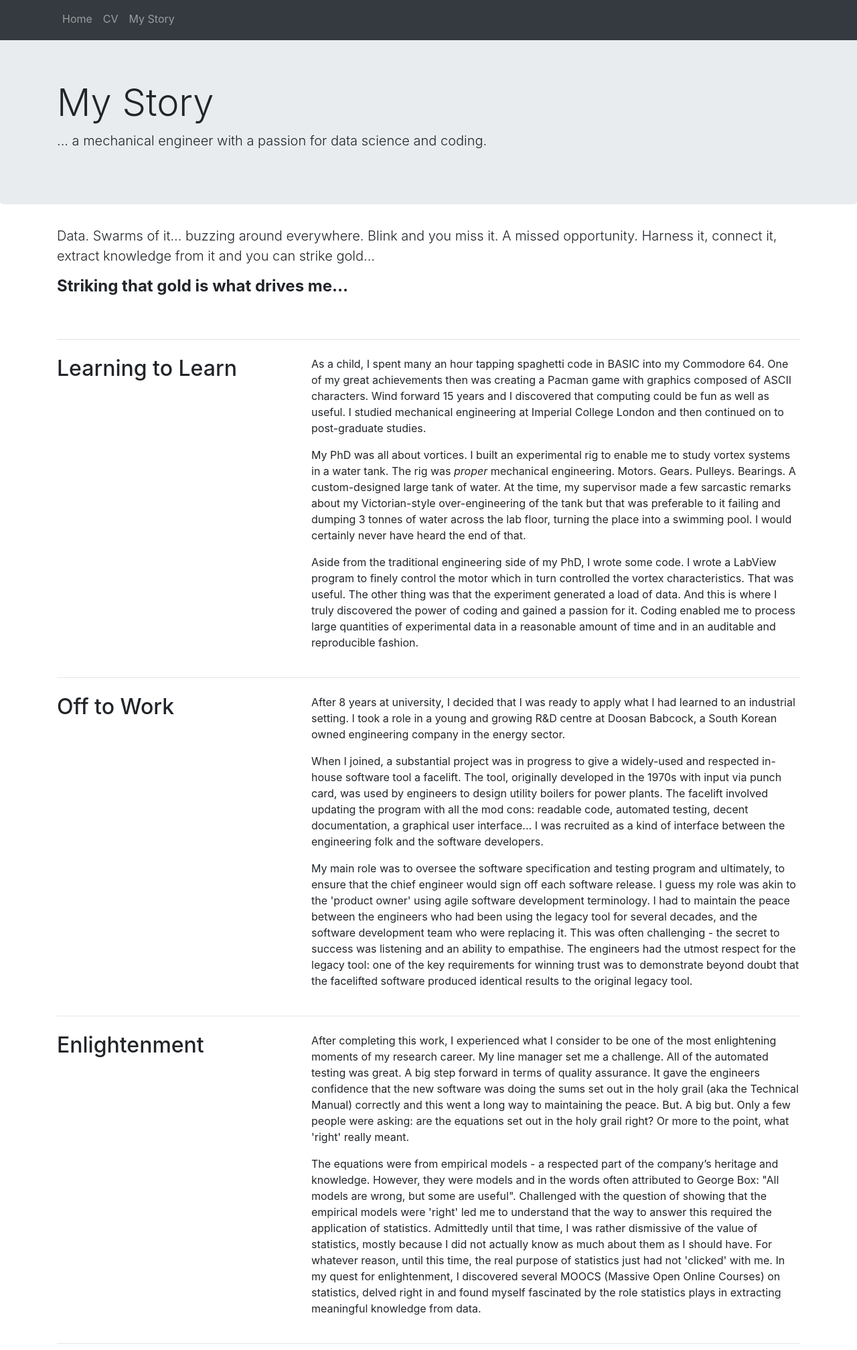
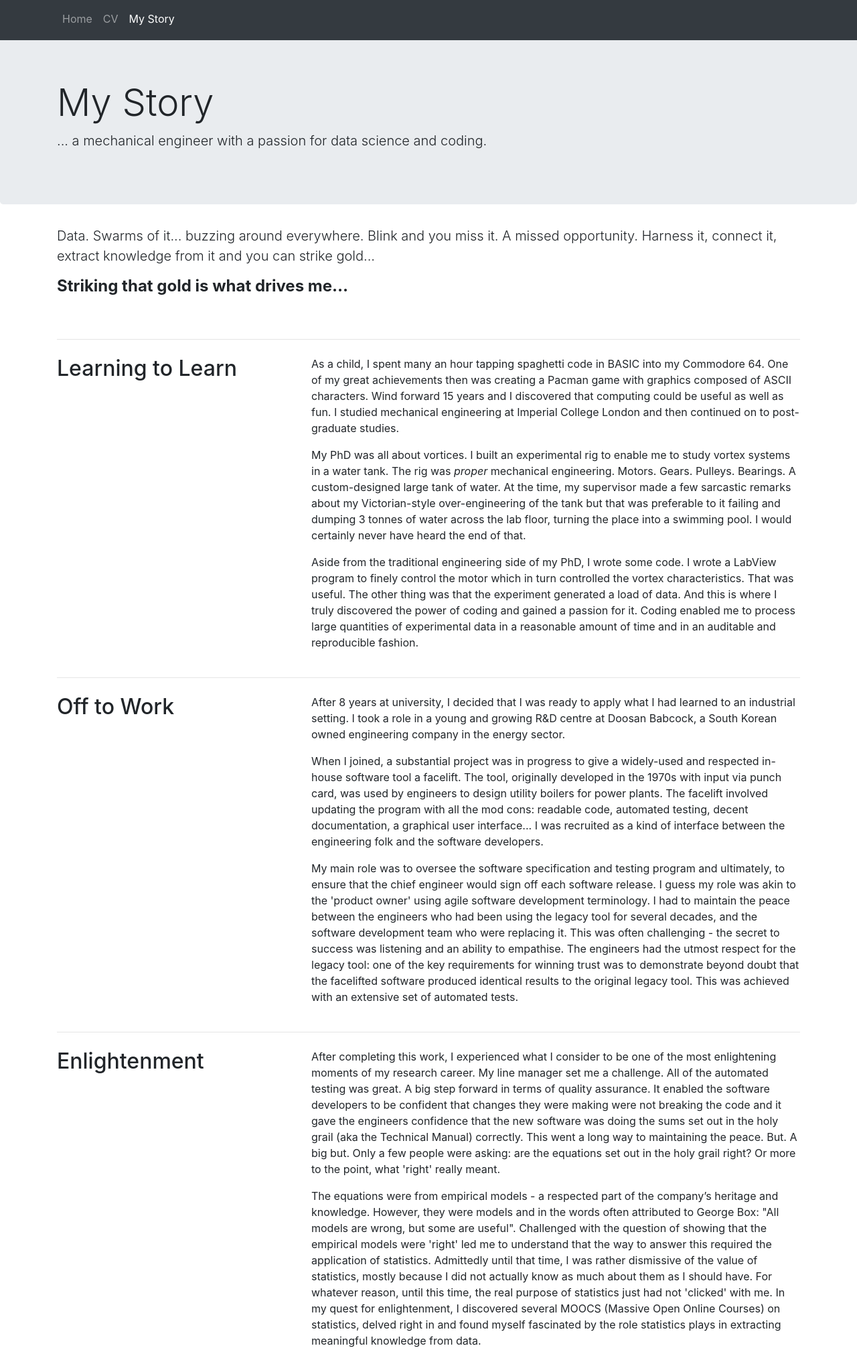
Before and after one commit to NickPTaylor/my-site, a Flask app: page /my_story.html in a window 1280 px wide. Shown: the top 2015 px of the page at 67% size. Run offline with Flask 2, Linux system fonts and the light colour scheme; some libraries are stand-ins or nearby versions.

Commit message:
Minor corrections and updates

```diff
--- a/data/projects.json
+++ b/data/projects.json
@@ -1,7 +1,7 @@
 [
   {
     "title": "Optimising battery energy storage solutions",
-    "blurb": "I was tasked with developing a software tool to analyse and optimise operating strategies for industrial battery storage solutions particiapting in grid balancing service and arbitrage markets.  The tool is an R package which implements an optimisation algorithm using linear programming.",
+    "blurb": "I was tasked with developing a software tool to analyse and optimise operating strategies for industrial battery storage solutions participating in grid balancing service and arbitrage markets.  The tool is an R package which implements an optimisation algorithm using linear programming.",
     "link":  "https://nickptaylor.github.io/rbattery/"
   },
   {
--- a/templates/index.html
+++ b/templates/index.html
@@ -28,7 +28,7 @@
                 <p class="lead">Hi. I'm Nick. Thanks for visiting my website. Writing code and developing tools
                                 that make others happy, makes me happy.</p>
                 <p> I am a PhD-qualified professional mechanical engineer with a thirst for solving engineering
-                    challenges using cutting-edge data science and analytics tools.</p>
+                    challenges using cutting edge data science and analytics tools.</p>
             </div>
         </div>
     </div>
--- a/templates/layout.html
+++ b/templates/layout.html
@@ -46,7 +46,7 @@
                                 <li id="cv" class="nav-item">
                                     <a class="nav-link" href="{{ url_for('cv') }}">CV</a>
                                 </li>
-                                <li id="my-story" class="nav-item">
+                                <li id="my_story" class="nav-item">
                                     <a class="nav-link" href="{{ url_for('my_story') }}">My Story</a>
                                 </li>
                             </ul>
--- a/templates/my_story.html
+++ b/templates/my_story.html
@@ -25,7 +25,7 @@
             <div class="col-md">
                 <p>As a child, I spent many an hour tapping spaghetti code in BASIC into my Commodore 64. One of my
                    great achievements then was creating a Pacman game with graphics composed of ASCII characters.
-               Wind forward 15 years and I discovered that computing could be fun as well as useful. I studied
+                   Wind forward 15 years and I discovered that computing could be useful as well as fun. I studied
                    mechanical engineering at Imperial College London and then continued on to post-graduate
                    studies.</p>
                 <p>My PhD was all about vortices. I built an experimental rig to enable me to study vortex systems
@@ -64,7 +64,8 @@
                    development team who were replacing it. This was often challenging - the secret to success was
                    listening and an ability to empathise. The engineers had the utmost respect for the legacy
                    tool: one of the key requirements for winning trust was to demonstrate beyond doubt that the
-               facelifted software produced identical results to the original legacy tool.</p>
+                   facelifted software produced identical results to the original legacy tool. This was achieved
+                   with an extensive set of automated tests.</p>
             </div>
         </div>
         <hr class="my-4">
@@ -75,10 +76,11 @@
             <div class="col-md">
                 <p>After completing this work, I experienced what I consider to be one of the most enlightening
                    moments of my research career. My line manager set me a challenge. All of the automated testing
-               was great. A big step forward in terms of quality assurance. It gave the engineers confidence
-               that the new software was doing the sums set out in the holy grail (aka the Technical Manual)
-               correctly and this went a long way to maintaining the peace. But. A big but. Only a few people
-               were asking: are the equations set out in the holy grail right? Or more to the point, what
+                   was great. A big step forward in terms of quality assurance. It enabled the software developers
+                   to be confident that changes they were making were not breaking the code and it gave the engineers
+                   confidence that the new software was doing the sums set out in the holy grail (aka the Technical
+                   Manual) correctly.  This went a long way to maintaining the peace. But. A big but. Only a few
+                   people were asking: are the equations set out in the holy grail right? Or more to the point, what
                    'right' really meant.</p>
                 <p>The equations were from empirical models - a respected part of the company’s heritage and
                    knowledge. However, they were models and in the words often attributed to George Box: "All models
```
Also changed, not shown: 1 other file. Lines whose indentation alone changed are shown as unchanged.
